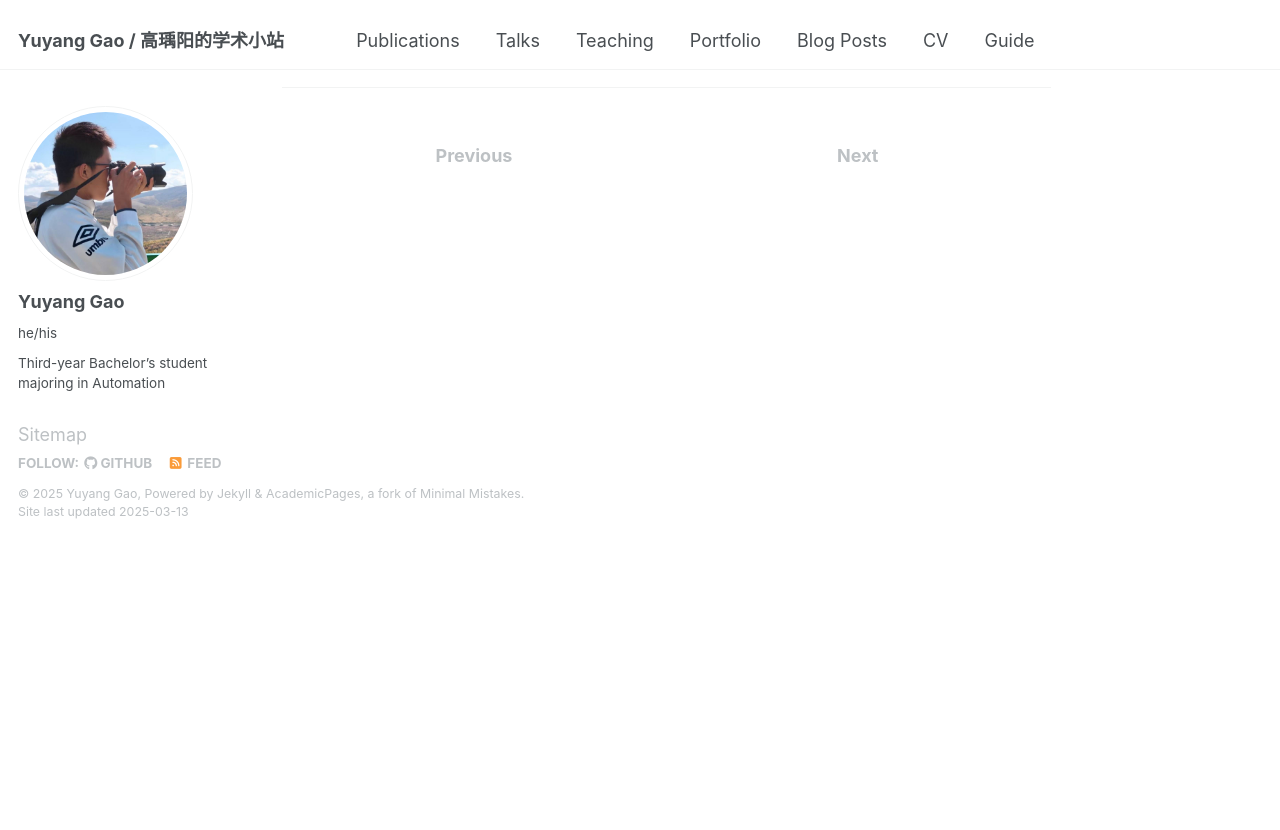
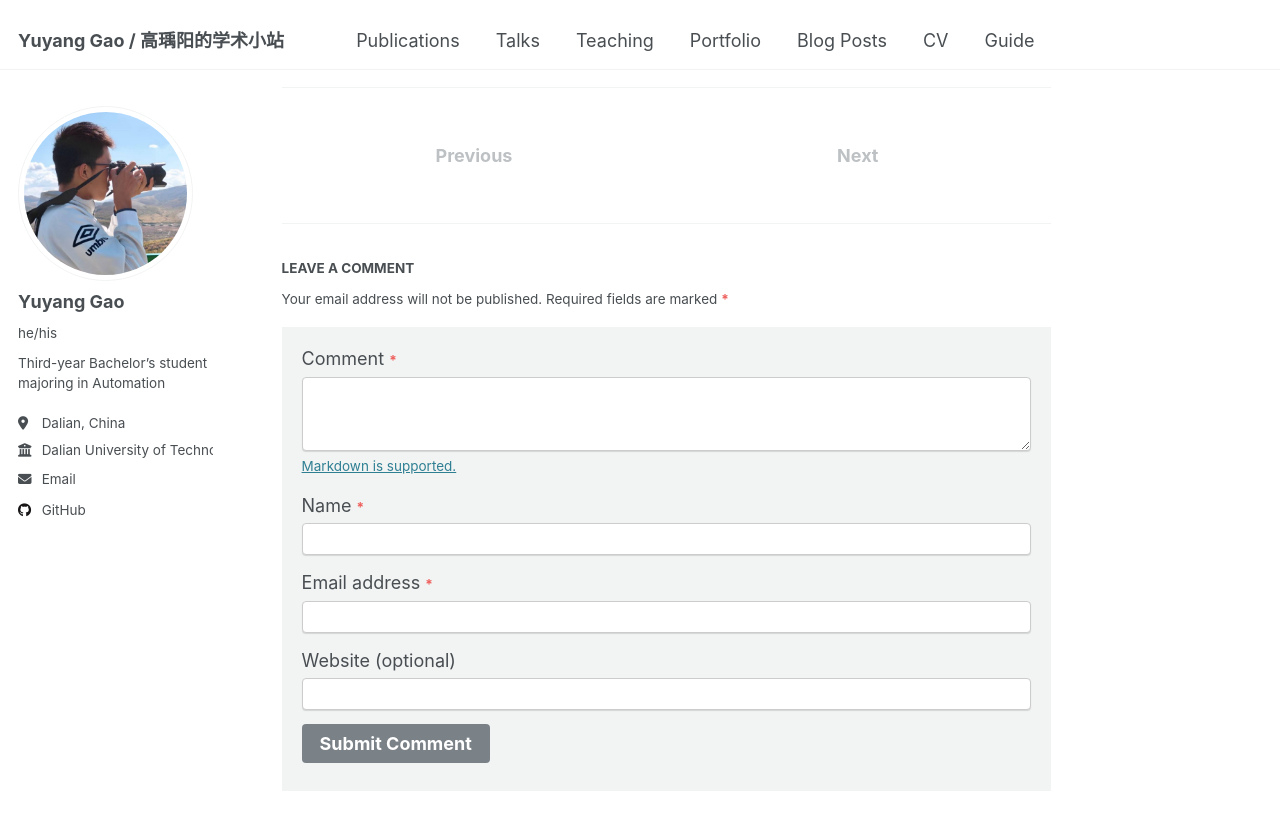
Before and after one commit to AndyGao6186/AndyGao6186.github.io, a Jekyll site: the page built from _teaching/2015-spring-teaching-2.md, in a window 1280 px wide and 900 px high, scrolled down 518 px. Shown: the top 830 px of the window. Built offline with Jekyll 4.4.1, drawn with Linux system fonts in a browser that asks for light colours; before the commit the page ends 1058 px from its top, so only the background shows below that; some of the changed lines change nothing that is shown.

Commit message:
Update _config.yml

```diff
--- a/_config.yml
+++ b/_config.yml
@@ -75,32 +75,28 @@
   # youtube          : # Username
   # zhihu            : # Username
 
-# Publication Category - The following the list of publication categories and their headings
-publication_category:
-  books:
-    title: 'Books'
-  manuscripts:
-    title: 'Journal Articles'
-  conferences:
-    title: 'Conference Papers'
+# # Publication Category - The following the list of publication categories and their headings
+# publication_category:
+#   books:
+#     title: 'Books'
+#   manuscripts:
+#     title: 'Journal Articles'
+#   conferences:
+#     title: 'Conference Papers'
 
 # Site Settings
-teaser                   :  # filename of teaser fallback teaser image placed in /images/, .e.g. "500x300.png"
+teaser                   : "default_teaser.png"
 breadcrumbs              : false # true, false (default)
 words_per_minute         : 160
 future                   : true
 read_more                : "disabled" # if enabled, adds "Read more" links to excerpts
 talkmap_link             : false      #change to true to add link to talkmap on talks page
 comments:
-  provider               : # false (default), "disqus", "discourse", "facebook", "google-plus", "staticman", "custom"
-  disqus:
-    shortname            :
-  discourse:
-    server               : # https://meta.discourse.org/t/embedding-discourse-comments-via-javascript/31963 , e.g.: meta.discourse.org
-  facebook:
-    appid                :
-    num_posts            : # 5 (default)
-    colorscheme          : # "light" (default), "dark"
+  provider: "staticman"
+  staticman:
+    branch: "gh-pages"
+    commitMessage: "New comment."
+    moderation: true  # 需要手动审核评论
 staticman:
   allowedFields          : ['name', 'email', 'url', 'message']
   branch                 : "gh-pages" # "master", "gh-pages"
```
